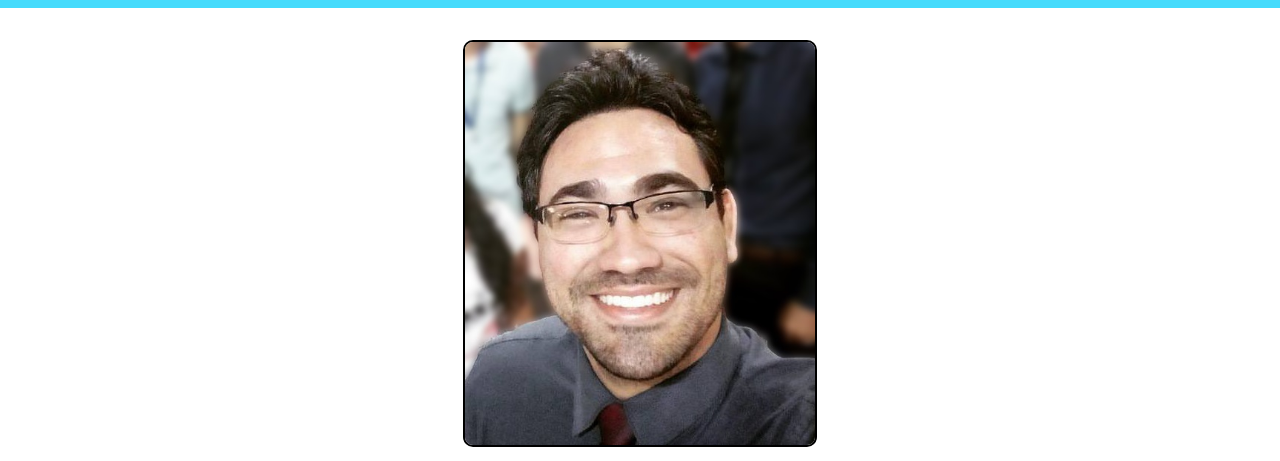
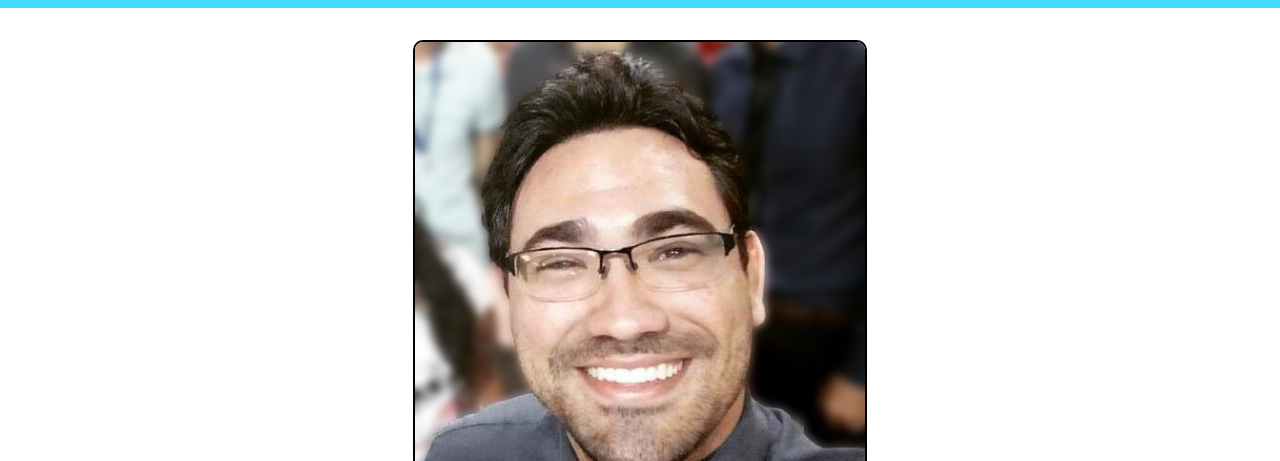
Before and after one commit to davidtmasin/projetoBeginnersFacul_iV2, a plain HTML site: page index.html in a window 1280 px wide. Shown: the part 69-530 px from the top of the page. Drawn offline with Linux system fonts and the light colour scheme; a script that the page names is missing.

Commit message:
Ajustes img pessoal

```diff
--- a/assets/style/style.css
+++ b/assets/style/style.css
@@ -64,7 +64,7 @@ header nav a:hover{
 }
 
 .sections #my-photo img{
-    width: 350px;
+    width: 650px;
     display: block;
     margin: auto;
     border: 2px solid black;
@@ -285,4 +285,9 @@ footer iframe {
         font-size: 20px;
     }
 
+    .sections #my-photo img{
+        width:
+        450px;
+    }
+
 }
```
